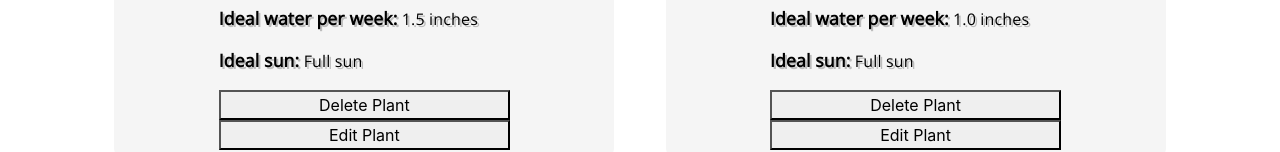
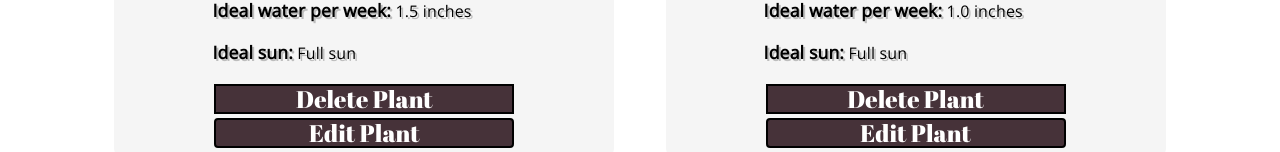
Before and after one commit to kevin-salamon/State-Management, a React (Create React App) app: page / in a window 1280 px wide. Shown: the part 654-806 px from the top of the page. Built offline with nearby package versions, Linux system fonts and the light colour scheme; a web font is replaced by a local one.

Commit message:
completed add plant modal and edited surrounding style slightly

```diff
--- a/src/Components/Landing/Landing.js
+++ b/src/Components/Landing/Landing.js
@@ -3,19 +3,14 @@ import PropTypes from 'prop-types';
 import { connect } from 'react-redux';
 import { fetchPlants, deletePlant } from '../../actions/plantActions';
 import Header from '../reusables/Header';
+import EditPlantModal from '../reusables/EditPlantModal';
 import './landingstyle.css';
 
 class Landing extends Component {
 
     componentDidMount() {
         this.props.fetchPlants();
-      }
-
-    // componentDidUpdate(nextProps) {
-    //     if(nextProps.newPlant) {
-    //         this.props.plants.unshift(nextProps.newPlant);
-    //     }
-    // }
+    }
 
     render() {
 
@@ -37,8 +32,10 @@ class Landing extends Component {
                     <p><span>Days to Harvest:</span> {plant.growTime} days, on average</p>
                     <p><span>Ideal water per week:</span> {plant.idealWater} inches</p>
                     <p><span>Ideal sun:</span> {plant.idealSun} sun</p>
-                    <button onClick={() => this.props.deletePlant(plant.id)}>Delete Plant</button>
-                    <button>Edit Plant</button>
+                    <button className="list-button" onClick={() => this.props.deletePlant(plant.id)}>Delete Plant</button>
+                    <EditPlantModal
+                        id={plant.id} // yes, this is a technically a prop-drill - I was drawing a blank on other ways to pull the id from the respective component. Hopefully this doesn't violate the spirit of the project.
+                    />
                 </div>
             </div>
         ))
--- a/src/Components/Landing/landingstyle.css
+++ b/src/Components/Landing/landingstyle.css
@@ -71,3 +71,17 @@
     font-size: 1.1em;
 
 }
+
+.list-button {
+    font-size: 1.5rem;
+    font-weight: 550;
+    height: 30px;
+    width: 300px;
+    display: flex;
+    justify-content: center;
+    align-items: center;
+    font-family: 'Abril Fatface', cursive;
+    border: 2px solid black;
+    background-color: #463239;
+    color: white;
+}
--- a/src/Components/reusables/NewPlantModal.js
+++ b/src/Components/reusables/NewPlantModal.js
@@ -21,7 +21,7 @@ class NewPlantModal extends Component {
     handleSubmit = (event) => {
         event.preventDefault();
         const newPlant = {
-            id: this.getId.value,
+            id: Date.now(),
             name: this.getName.value,
             plantDate: this.getPlantDate.value,
             growTime: this.getGrowTime.value,
@@ -49,16 +49,6 @@ class NewPlantModal extends Component {
                     </Modal.Header>
                     <Modal.Body style={{ backgroundColor: "#FAB3A9", borderBottomLeftRadius: "5px", borderBottomRightRadius: "5px"}}>
                         <form>
-
-                            <div className="form-group text-center">
-                                <label>ID: </label><br/>
-                                <input
-                                    className="input"
-                                    ref={(input)=>this.getId = input}
-                                    type="text"
-                                    placeholder="ID"
-                                />
-                            </div>
                             <div className="form-group text-center">
                                 <label>Name: </label><br/>
                                 <input
--- a/src/Components/reusables/modalstyle.css
+++ b/src/Components/reusables/modalstyle.css
@@ -21,11 +21,25 @@
     border: 2px solid black;
 }
 
+.list-button {
+    font-size: 1.5rem;
+    font-weight: 550;
+    height: 30px;
+    width: 300px;
+    display: flex;
+    justify-content: center;
+    align-items: center;
+    font-family: 'Abril Fatface', cursive;
+    border: 2px solid black;
+    margin: 2px;
+}
+
 label {
-    color: white;
+    color: #463239;
     font-family: 'Roboto Slab', serif;
     font-size: 18px;
     font-weight: 500;
+    text-shadow: 1px 1px white;
 }
 
 .input {
```
